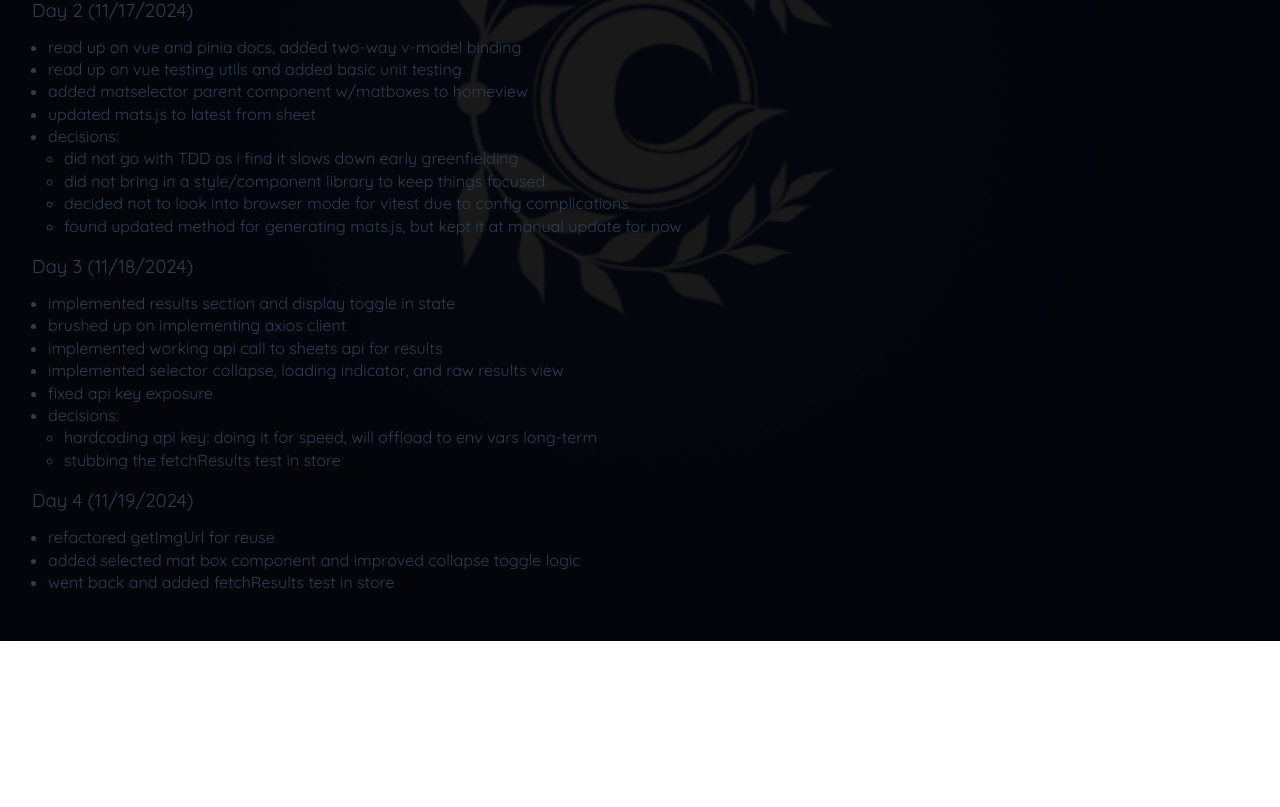
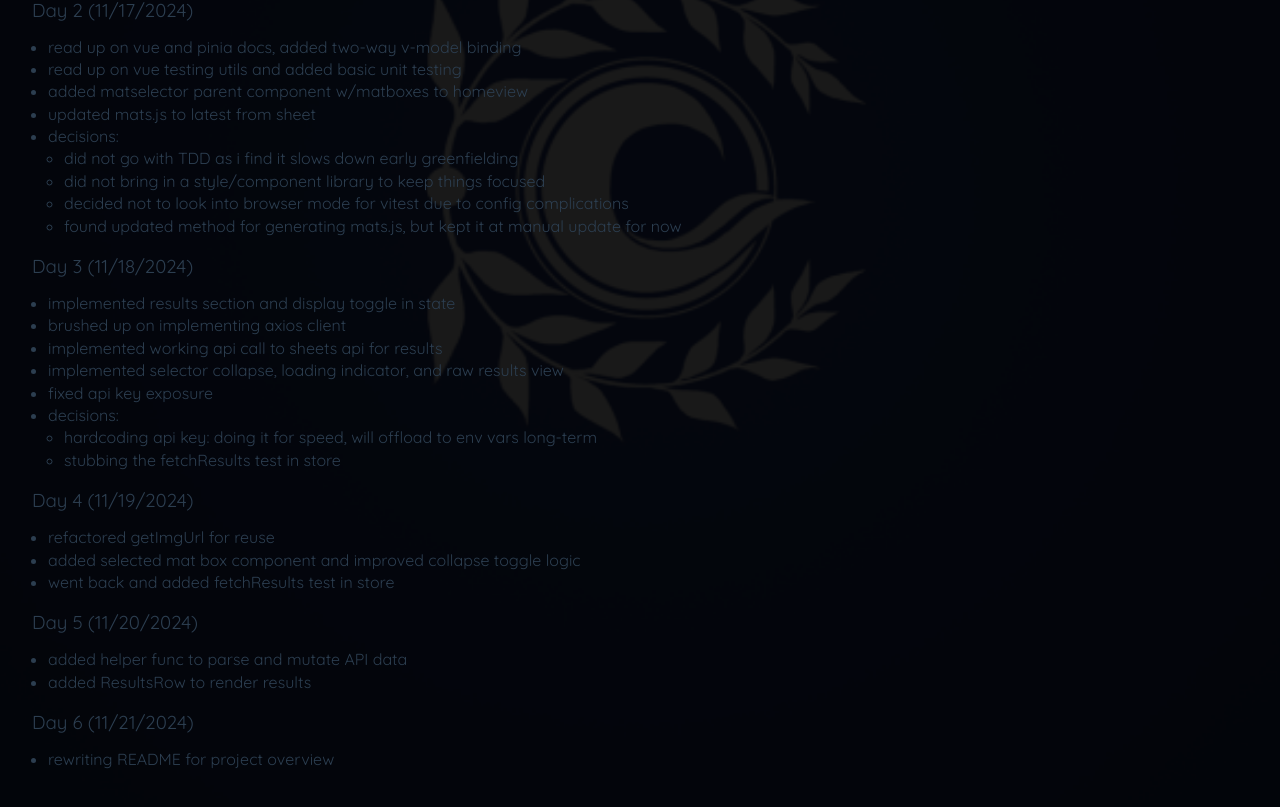
Before and after one commit to jycl1234/fgo-droptool-vue3, a Vue app: page /changelog in a window 1280 px wide. Shown: the part 443-1250 px from the top of the page. Before the commit the page ends 1084 px from the top, so only its background shows below. Built offline with nearby package versions, Linux system fonts and the light colour scheme; no server answers.

Commit message:
docs: starting README rewrite

```diff
--- a/src/views/ChangelogView.vue
+++ b/src/views/ChangelogView.vue
@@ -59,6 +59,19 @@
         <li>went back and added fetchResults test in store</li>
       </ul>
     </div>
+    <div class="item" data-testid="item">
+      <h3>Day 5 (11/20/2024)</h3>
+      <ul>
+        <li>added helper func to parse and mutate API data</li>
+        <li>added ResultsRow to render results</li>
+      </ul>
+    </div>
+    <div class="item" data-testid="item">
+      <h3>Day 6 (11/21/2024)</h3>
+      <ul>
+        <li>rewriting README for project overview</li>
+      </ul>
+    </div>
   </div>
 </template>
 
```
Also changed, not shown: 2 other files (tests, documents, lock files or other folders).
